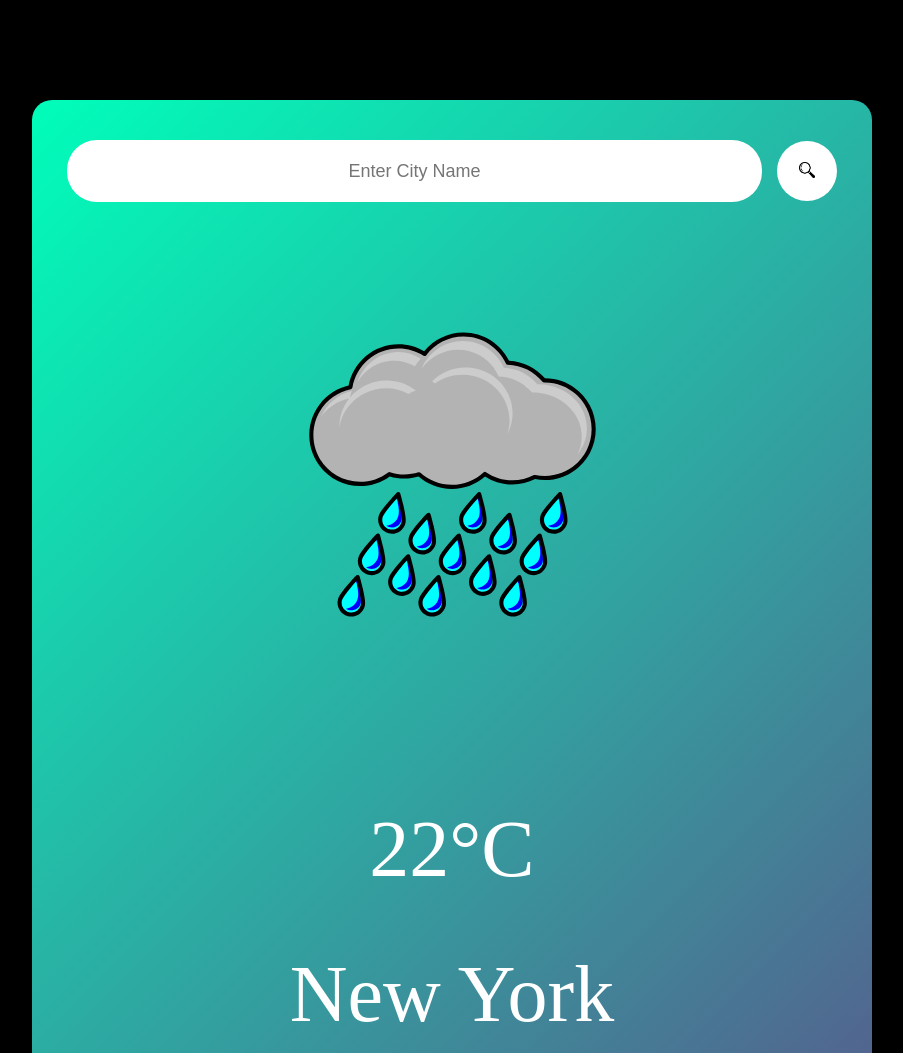
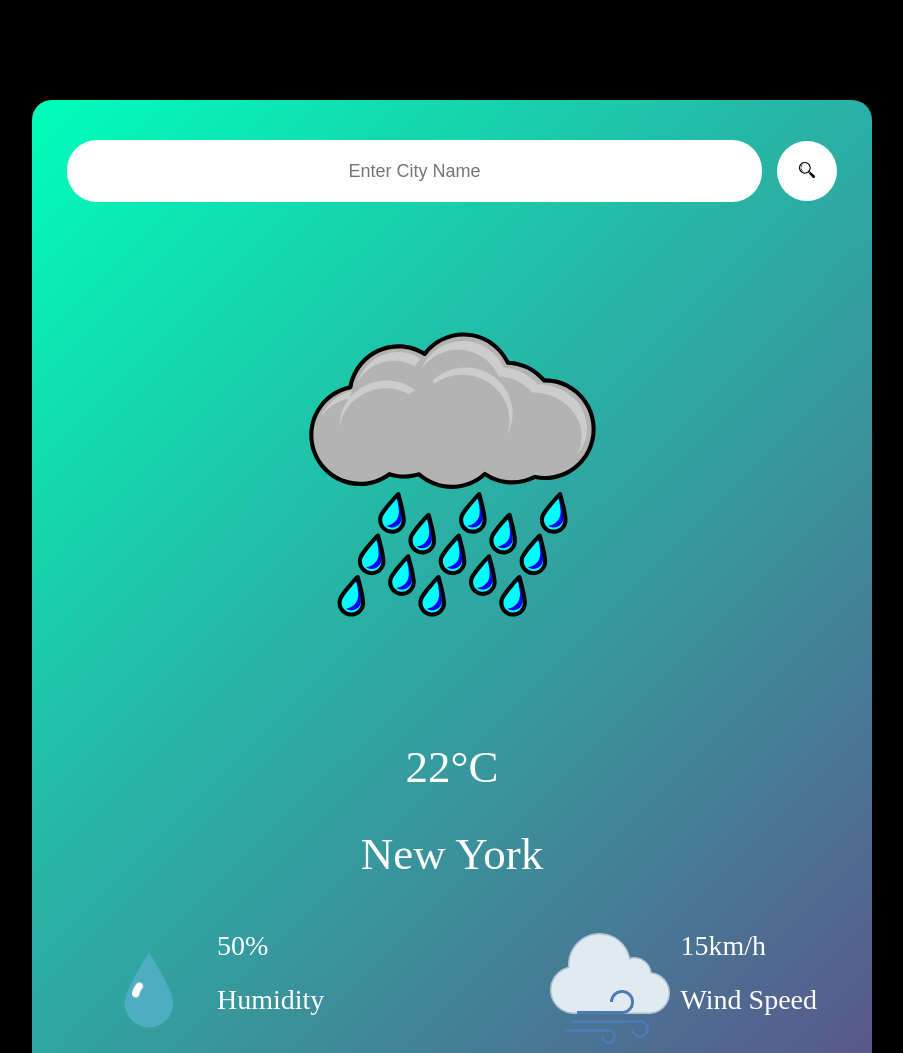
Before and after one commit to Solomon-Gachure/weatherapp, a plain HTML site: page index.html in a window 1280 px wide. Shown: the top 1053 px of the page, without its empty margins (188-1091 px from the left). Drawn offline with Linux system fonts and the light colour scheme.

Commit message:
Added minor changes to the font

```diff
--- a/index.css
+++ b/index.css
@@ -46,13 +46,13 @@ body {
 
 }
 
-.city h1 {
+.city p {
     font-weight: 500;
     font-size: 80px;
     color: white;
 }
 
-.city h2 {
+.city p {
     font-weight: 400;
     font-size: 45px;
     color: white;
--- a/index.html
+++ b/index.html
@@ -18,8 +18,8 @@
             <div>
                 <img src="images/rainy.svg">
             </div>
-            <h1>22°C</h1>
-            <h1>New York</h1>
+            <p>22°C</p>
+            <p>New York</p>
         </div>
         <div class="div">
             <div class="col">
```
